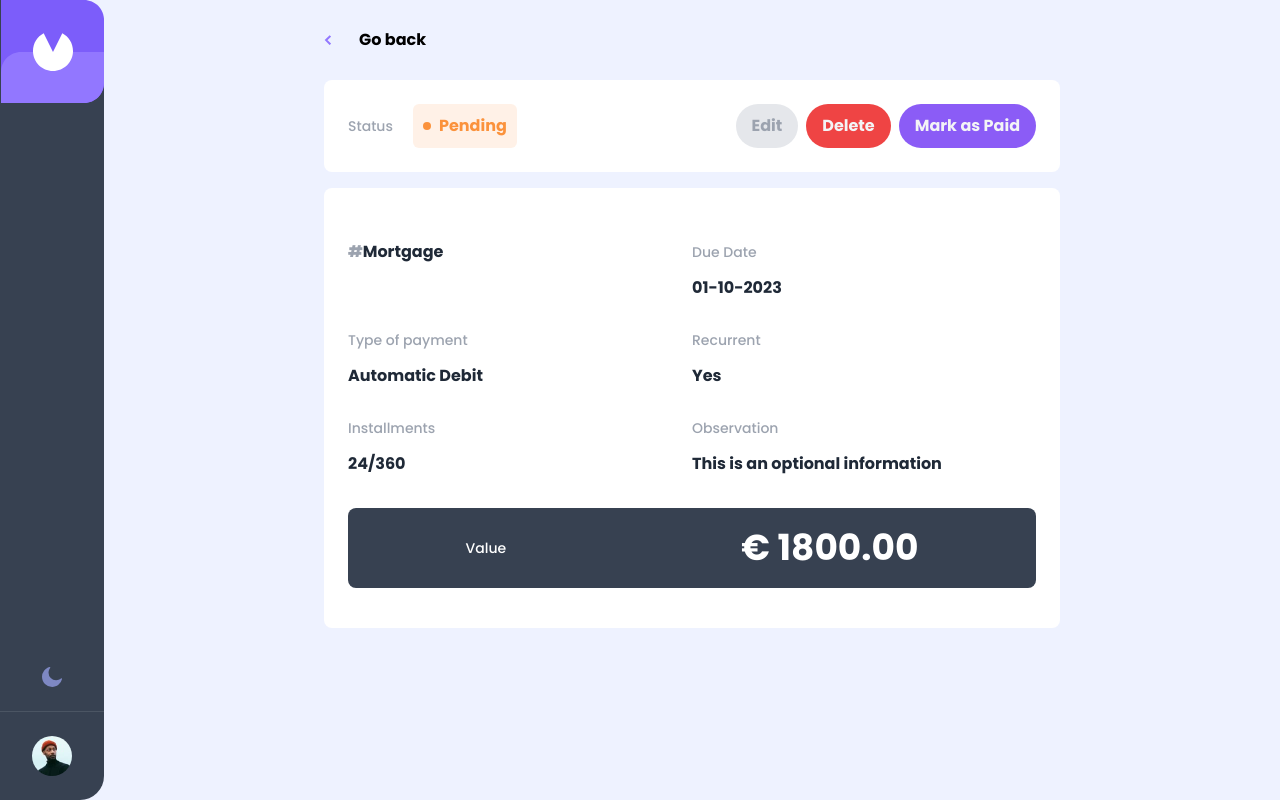
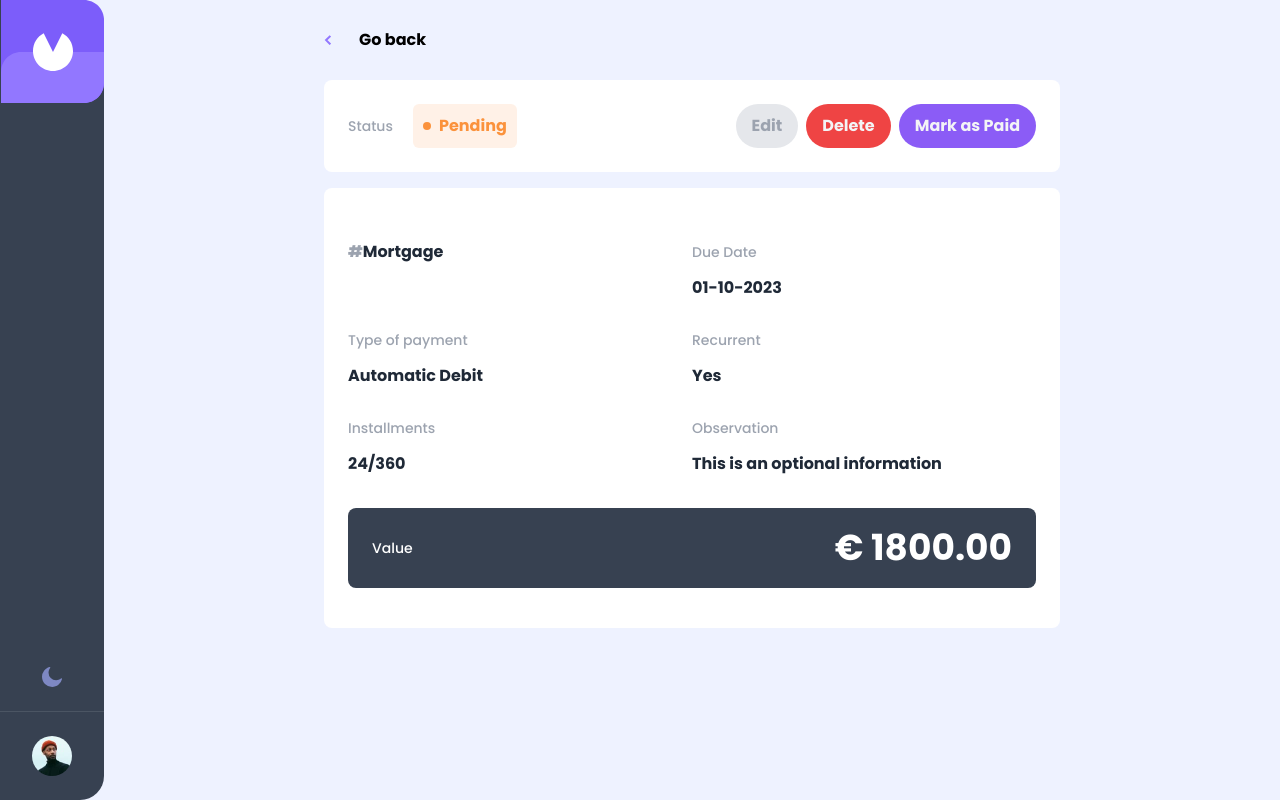
Before and after one commit to kelitasukita/myBills-next-frontend, a Next.js app: page /invoice-status in a window 1280 px wide. Built offline with nearby package versions, Linux system fonts and the light colour scheme.

Commit message:
Fix spacing styles

```diff
--- a/src/app/invoice-status/page.tsx
+++ b/src/app/invoice-status/page.tsx
@@ -53,7 +53,7 @@ export default function InvoiceStatus() {
               <span className="heading-s text-gray-800 ">This is an optional information</span>
             </div>
           </section>
-          <div className="flex justify-around items-center mt-8 mb-4 h-20 rounded-lg  bg-gray-700">
+          <div className="flex justify-between px-6 items-center mt-8 mb-4 h-20 rounded-lg  bg-gray-700">
             <span className="body-variant text-white">Value</span>
             <strong className="heading-l text-white">€ 1800.00</strong>
           </div>
```
